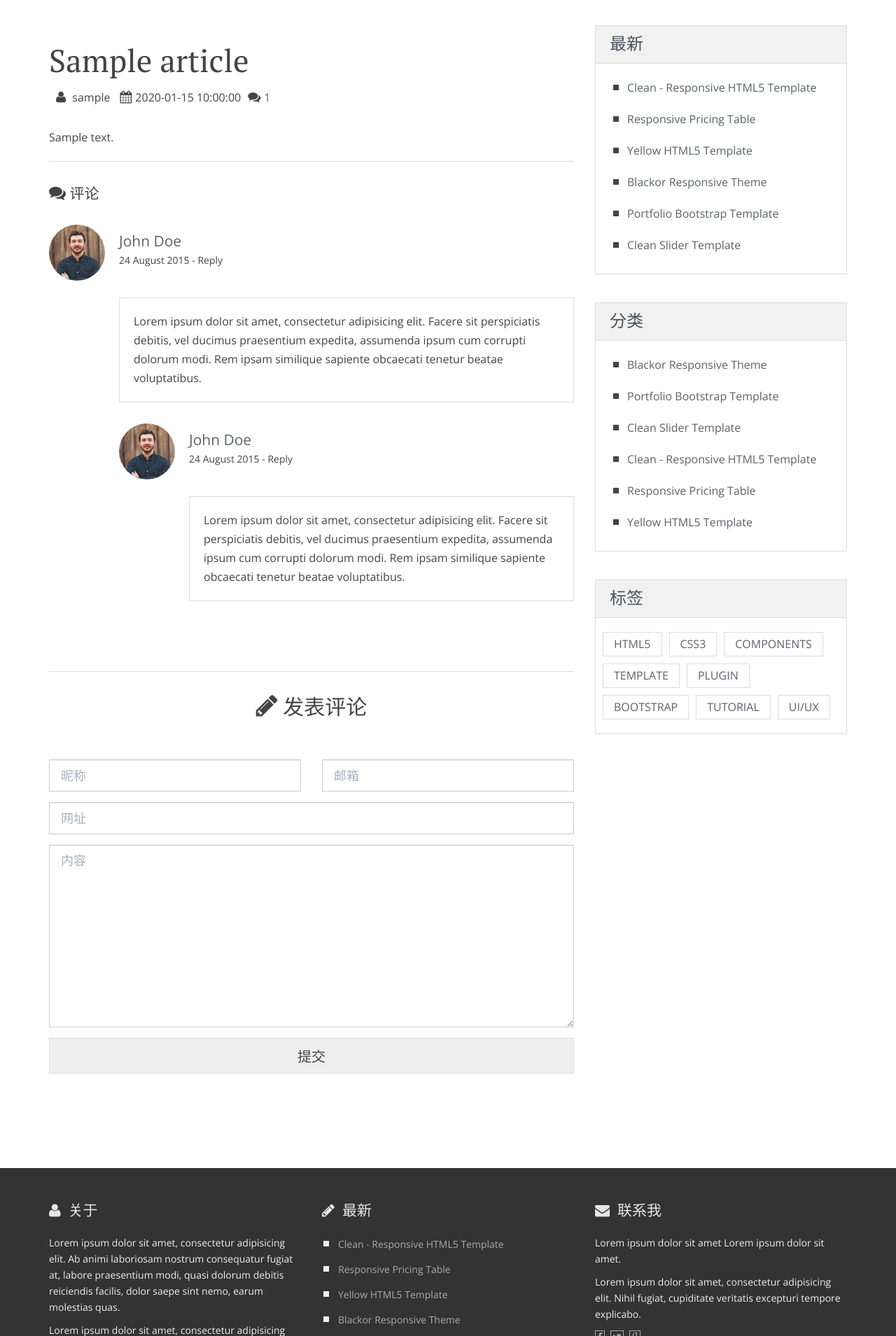
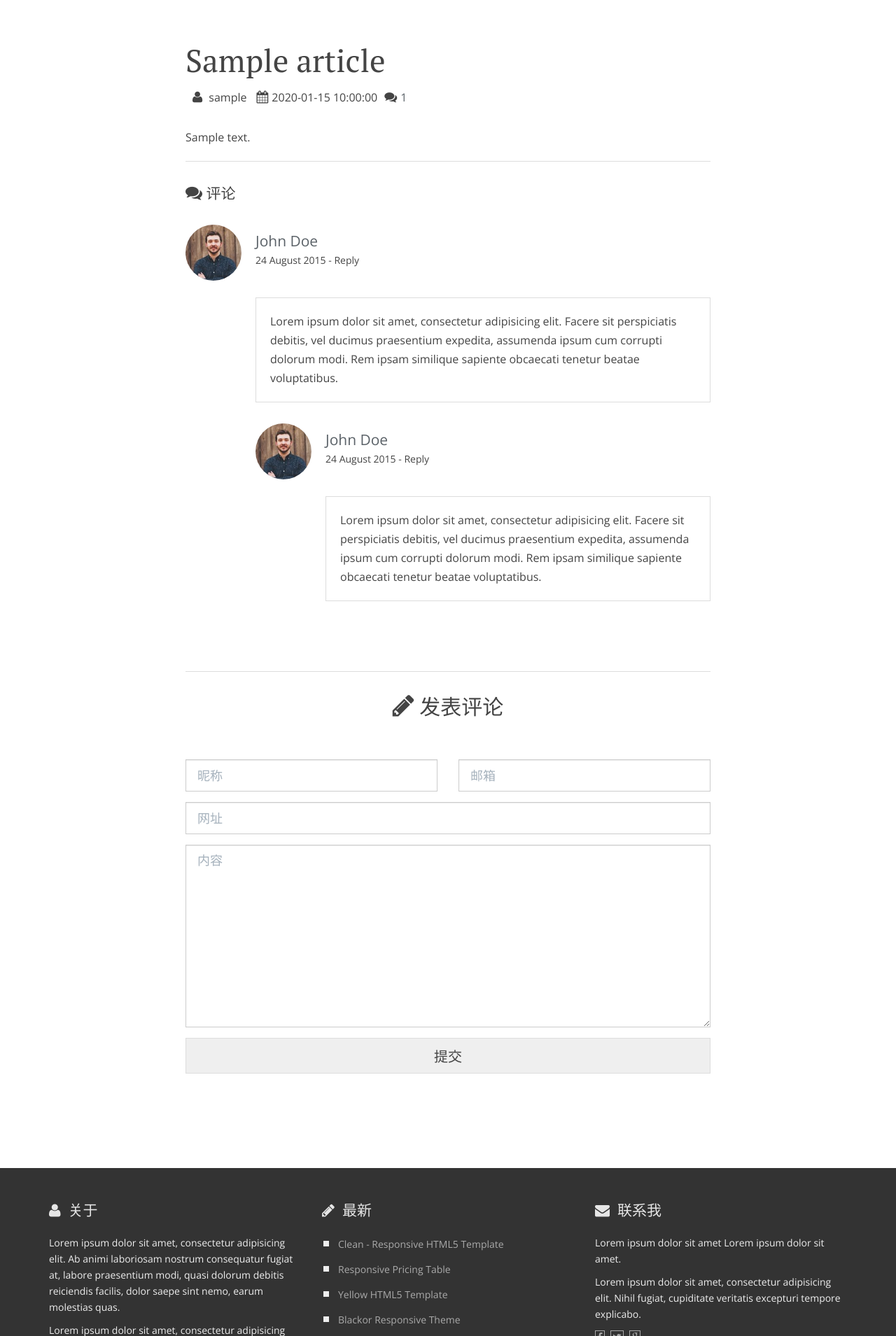
Before and after one commit to h1962809507/myblog-f, a Flask app: page /article/1 in a window 1280 px wide. Shown: the part 144-2053 px from the top of the page at 70% size. Run offline with Flask 2, Linux system fonts and the light colour scheme; tables that the repository leaves empty hold one stand-in row (values such as "Sample post"); some libraries are stand-ins or nearby versions.

Commit message:
删除了文章详情页的侧边栏，并让文章居中显示

```diff
--- a/blog/templates/blog/single.html
+++ b/blog/templates/blog/single.html
@@ -88,7 +88,7 @@
     <div class="widewrapper main">
         <div class="container">
             <div class="row">
-                <div class="col-md-8 blog-main">
+                <div class="col-md-8 blog-main col-md-offset-2">
                     <article class="blog-post">
                         <div class="body">
                             <h1>{{ article.title }}</h1>
@@ -172,58 +172,7 @@
                     </aside>
 
                 </div>
-                <aside class="col-md-4 blog-aside">
 
-                    <div class="aside-widget">
-                        <header>
-                            <h3>最新</h3>
-                        </header>
-                        <div class="body">
-                            <ul class="clean-list">
-                                <li><a href="">Clean - Responsive HTML5 Template</a></li>
-                                <li><a href="">Responsive Pricing Table</a></li>
-                                <li><a href="">Yellow HTML5 Template</a></li>
-                                <li><a href="">Blackor Responsive Theme</a></li>
-                                <li><a href="">Portfolio Bootstrap Template</a></li>
-                                <li><a href="">Clean Slider Template</a></li>
-                            </ul>
-                        </div>
-                    </div>
-
-                    <div class="aside-widget">
-                        <header>
-                            <h3>分类</h3>
-                        </header>
-                        <div class="body">
-                            <ul class="clean-list">
-                                <li><a href="">Blackor Responsive Theme</a></li>
-                                <li><a href="">Portfolio Bootstrap Template</a></li>
-                                <li><a href="">Clean Slider Template</a></li>
-                                <li><a href="">Clean - Responsive HTML5 Template</a></li>
-                                <li><a href="">Responsive Pricing Table</a></li>
-                                <li><a href="">Yellow HTML5 Template</a></li>
-                            </ul>
-                        </div>
-                    </div>
-
-                    <div class="aside-widget">
-                        <header>
-                            <h3>标签</h3>
-                        </header>
-                        <div class="body clearfix">
-                            <ul class="tags">
-                                <li><a href="#">HTML5</a></li>
-                                <li><a href="#">CSS3</a></li>
-                                <li><a href="#">COMPONENTS</a></li>
-                                <li><a href="#">TEMPLATE</a></li>
-                                <li><a href="#">PLUGIN</a></li>
-                                <li><a href="#">BOOTSTRAP</a></li>
-                                <li><a href="#">TUTORIAL</a></li>
-                                <li><a href="#">UI/UX</a></li>
-                            </ul>
-                        </div>
-                    </div>
-                </aside>
             </div>
         </div>
     </div>
```
Also changed, not shown: blog/templates/blog/index.html (+3 -6 lines), blog/admin/index.py (line endings or trailing spaces).
